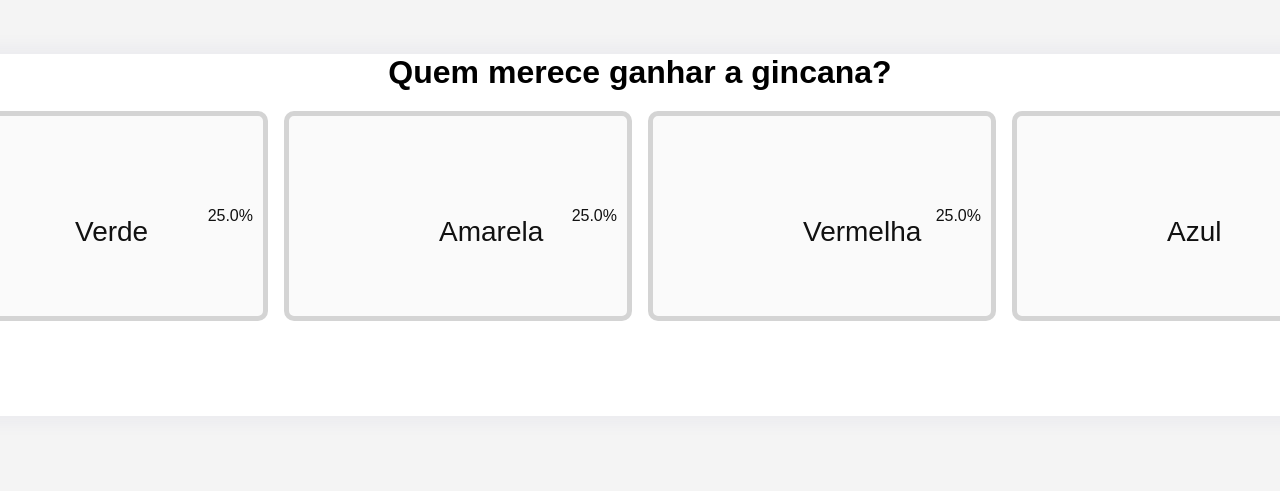
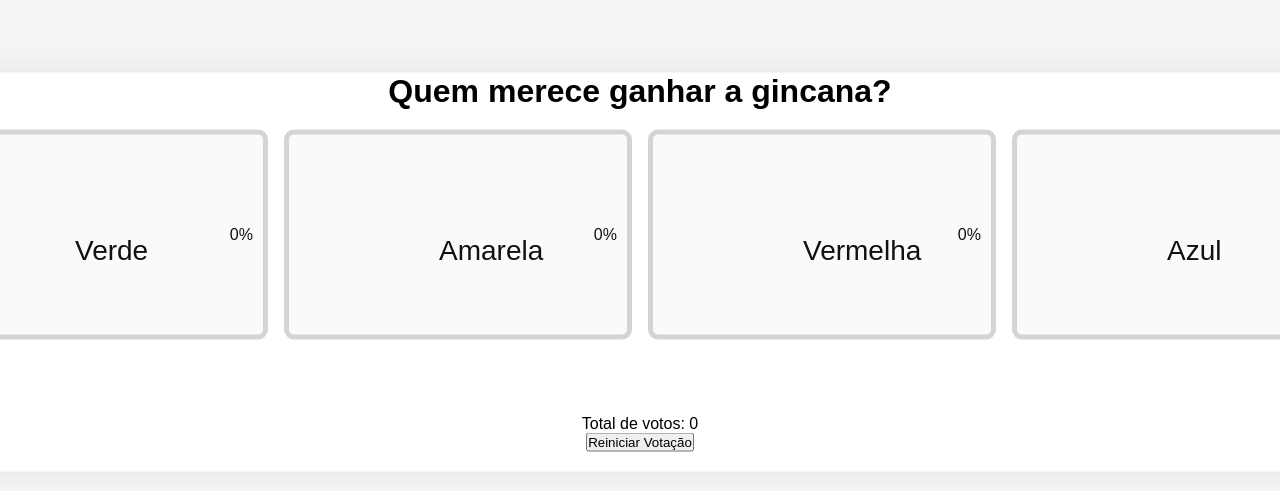
Before and after one commit to RenanCampanelli/Tcc-feira-de-ciencias, a React (Vite) app in the folder tcc-votacao/: page / in a window 1280 px wide. Shown: the part 159-650 px from the top of the page. Built offline with nearby package versions, Linux system fonts and the light colour scheme.

Commit message:
votacao do renan

```diff
--- a/tcc-votacao/src/App.jsx
+++ b/tcc-votacao/src/App.jsx
@@ -1,13 +1,27 @@
-import { useState } from 'react'
+import { useState, useEffect } from 'react'
 import './App.css'
 
 function App() {
-  const [enquete, setEnquete] = useState({
-    pergunta: "Quem merece ganhar a gincana?",
-    opcoes: ["Verde", "Amarela", "Vermelha", "Azul"],
-    votos: [1, 1, 1, 1],
-    opcaoSelecionada: -1
-  });
+  // Carregar dados iniciais do localStorage ou usar padrão
+  const carregarDadosIniciais = () => {
+    const dadosSalvos = localStorage.getItem('enqueteGincana');
+    if (dadosSalvos) {
+      return JSON.parse(dadosSalvos);
+    }
+    return {
+      pergunta: "Quem merece ganhar a gincana?",
+      opcoes: ["Verde", "Amarela", "Vermelha", "Azul"],
+      votos: [0, 0, 0, 0],
+      opcaoSelecionada: -1
+    };
+  };
+
+  const [enquete, setEnquete] = useState(carregarDadosIniciais());
+
+  // Salvar no localStorage sempre que houver mudanças
+  useEffect(() => {
+    localStorage.setItem('enqueteGincana', JSON.stringify(enquete));
+  }, [enquete]);
 
   const selecionarOpcao = (index) => {
     if (enquete.opcaoSelecionada === -1) {
@@ -22,6 +36,16 @@ function App() {
     }
   };
 
+  const resetarVotacao = () => {
+    if (window.confirm("Tem certeza que deseja reiniciar toda a votação?")) {
+      setEnquete({
+        ...enquete,
+        votos: [0, 0, 0, 0],
+        opcaoSelecionada: -1
+      });
+    }
+  };
+
   const totalVotos = enquete.votos.reduce((total, n) => total + n, 0);
 
   return (
@@ -29,7 +53,10 @@ function App() {
       <h1>{enquete.pergunta}</h1>
       <div className="opcoes">
         {enquete.opcoes.map((opcao, i) => {
-          const percentual = ((enquete.votos[i] / totalVotos) * 100).toFixed(1);
+          // Garantir que a porcentagem seja 0 quando não há votos
+          const percentual = totalVotos > 0
+            ? ((enquete.votos[i] / totalVotos) * 100).toFixed(1)
+            : 0;
 
           return (
             <div
@@ -44,6 +71,13 @@ function App() {
           );
         })}
       </div>
+      <div className="total-votos">Total de votos: {totalVotos}</div>
+      <button className="reset-btn" onClick={resetarVotacao}>
+        Reiniciar Votação
+      </button>
+      <div className="aviso">
+
+      </div>
     </div>
   );
 }
```
